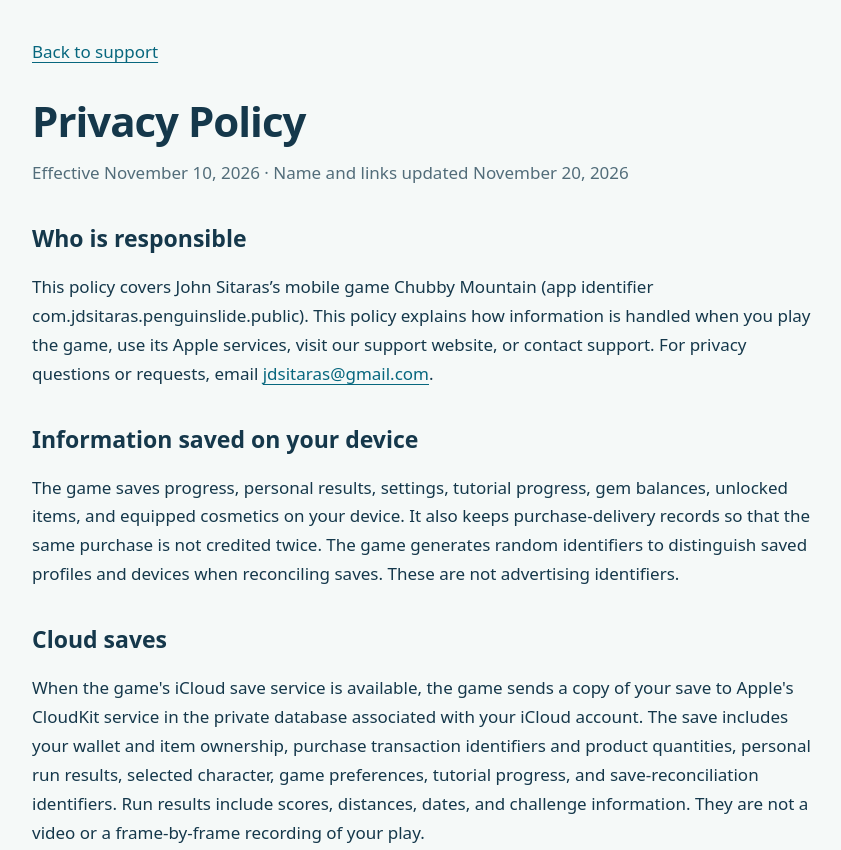
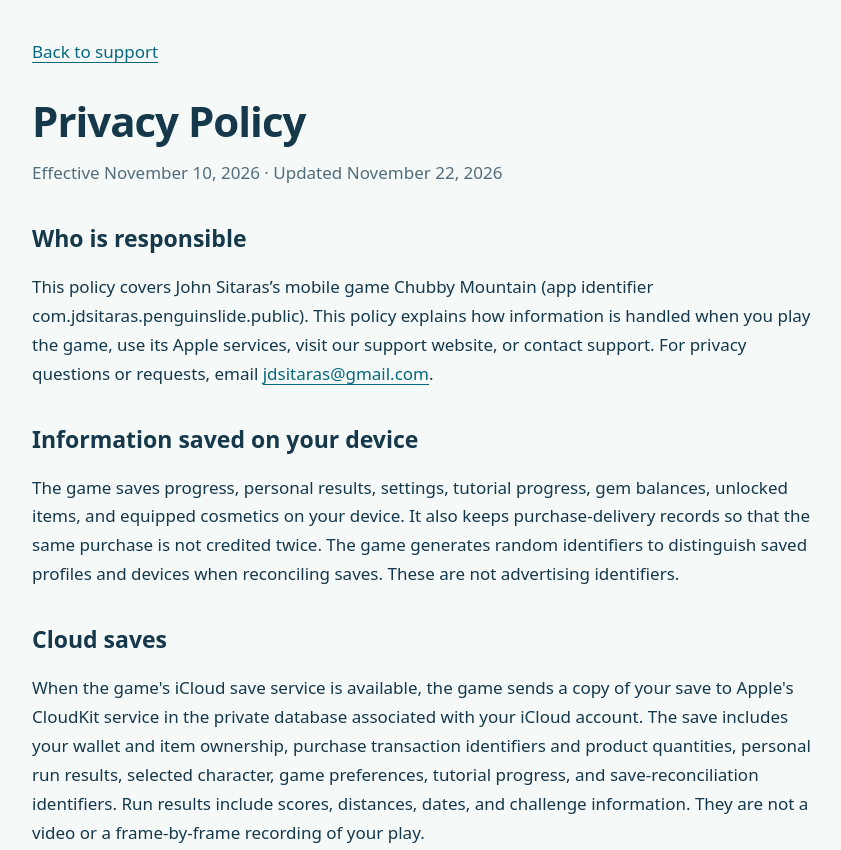
Before and after one commit to Jdsitaras/chubby-mountain-support, a plain HTML site: page privacy.html in a window 1280 px wide. Shown: the top 850 px of the page, without its empty margins (211-1052 px from the left). Drawn offline with Linux system fonts and the light colour scheme.

Commit message:
Date the TestFlight policy clarification

```diff
--- a/privacy.html
+++ b/privacy.html
@@ -1,7 +1,7 @@
 <!doctype html>
 <html lang="en"><head><meta charset="utf-8"><meta name="viewport" content="width=device-width, initial-scale=1"><meta name="description" content="How John Sitaras’s game handles saves, purchases, Game Center and support information."><title>Privacy Policy | Chubby Mountain</title><style>
 :root{color-scheme:light}*{box-sizing:border-box}body{margin:0;background:#f5f9f8;color:#15384b;font:17px/1.7 system-ui,-apple-system,BlinkMacSystemFont,"Segoe UI",sans-serif}main{max-width:850px;margin:auto;padding:38px 28px 64px}nav{padding-bottom:30px}h1{font-size:42px;line-height:1.15;letter-spacing:-1px;margin:0}h2{font-size:23px;line-height:1.3;margin-top:36px}p{margin:14px 0}a{color:#07677e;text-underline-offset:4px;overflow-wrap:anywhere}a:focus-visible{outline:3px solid #b67e13;outline-offset:5px}.date{color:#526d7a}footer{border-top:1px solid #cbdcdd;margin-top:36px;padding-top:20px;font-size:14px}
-</style></head><body><main><nav><a href="index.html">Back to support</a></nav><h1>Privacy Policy</h1><p class="date">Effective November 10, 2026 · Name and links updated November 20, 2026</p>
+</style></head><body><main><nav><a href="index.html">Back to support</a></nav><h1>Privacy Policy</h1><p class="date">Effective November 10, 2026 · Updated November 22, 2026</p>
 <h2>Who is responsible</h2>
 <p>This policy covers John Sitaras’s mobile game Chubby Mountain (app identifier com.jdsitaras.penguinslide.public). This policy explains how information is handled when you play the game, use its Apple services, visit our support website, or contact support. For privacy questions or requests, email <a href="mailto:jdsitaras@gmail.com">jdsitaras@gmail.com</a>.</p>
 <h2>Information saved on your device</h2>
```
